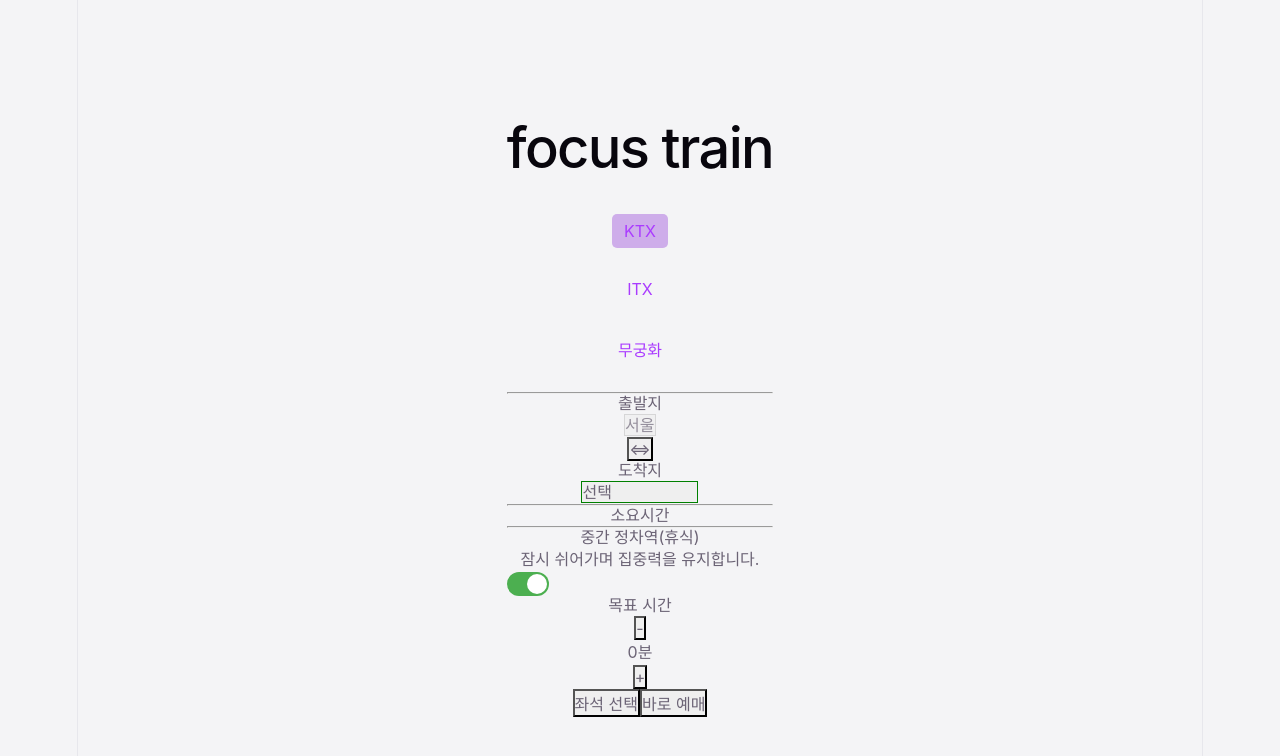
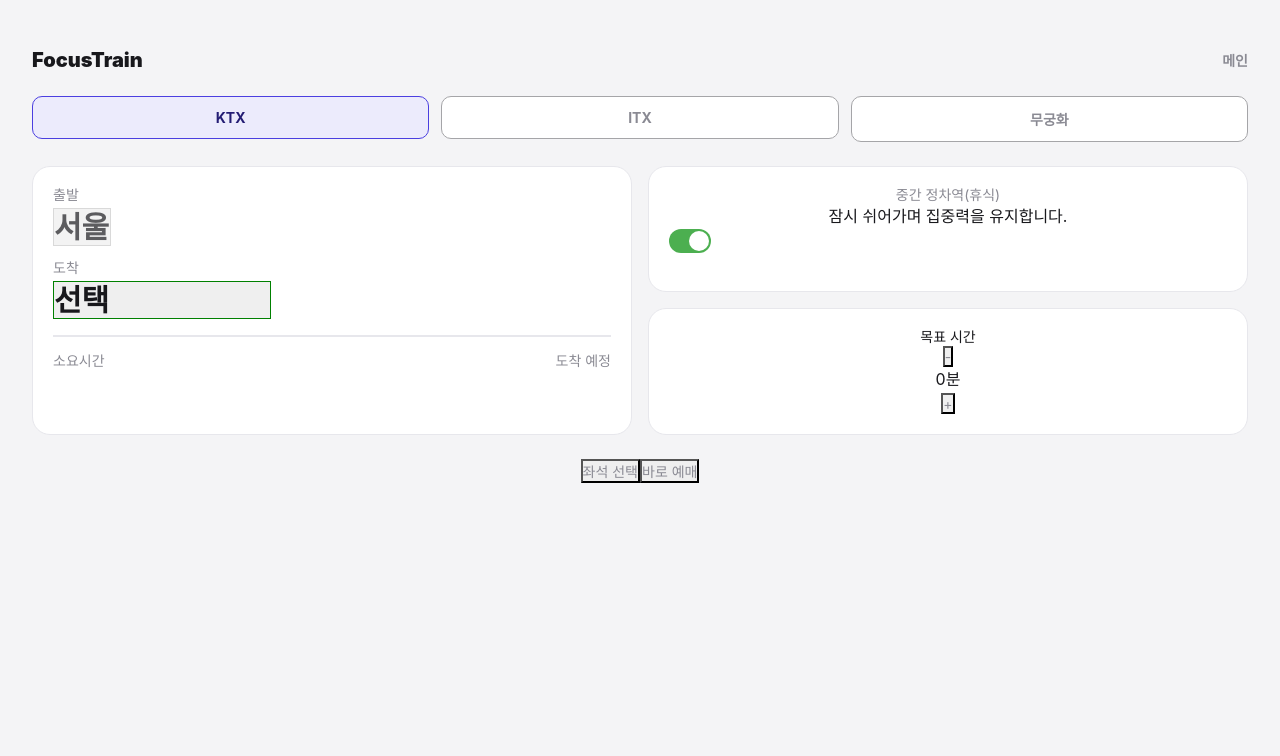
Before and after one commit to heeseung00/FocusTrain, a React (Vite) app: page / in a window 1280 px wide. Shown: the top 756 px of the page. Built offline with nearby package versions, Linux system fonts and the light colour scheme; a web font is replaced by a local one; what @ramonak/react-progress-bar would draw is missing.

Commit message:
css작업중

```diff
--- a/src/App.css
+++ b/src/App.css
@@ -1,197 +1,158 @@
-.counter {
-  font-size: 16px;
-  padding: 5px 10px;
-  border-radius: 5px;
-  color: var(--accent);
-  background: var(--accent-bg);
-  border: 2px solid transparent;
-  transition: border-color 0.3s;
+#wrapper {
+  width: 100%;
+  margin: 0 auto;
+  padding: 48px 32px 32px;
+  border-radius: var(--r-xl);
+  text-align: center;
+  min-height: 100svh;
+  display: flex;
+  flex-direction: column;
+  box-sizing: border-box;
+}
+
+.container {
+  display: flex;
+  align-items: center;
+  justify-content: space-between;
+  position: relative;
   margin-bottom: 24px;
+}
 
-  &:hover {
-    border-color: var(--accent-border);
-  }
+.title-text {
+  font-size: var(--fs-xl);
+  font-weight: var(--fw-bl);
+  color: var(--text-h);
+}
+
+.page {
+  font-weight: var(--fw-b);
+  color: var(--sub-text);
+}
+
+.content {
+  display: flex;
+  flex-direction: column;
+  gap: 24px;
+}
+/* ===== 기차 선택 =====*/
+.train-select {
+  display: flex;
+  flex-direction: column;
+}
+
+.train-select .title {
+  font-size: var(--fs-xs);
+  color: var(--sub-text);
+}
+
+.train-select ul {
+  display: flex;
+  justify-content: space-between;
+  gap: 12px;
+}
+
+.train-select li {
+  width: 100%;
+}
+
+.train-select button {
+  width: 100%;
+  flex: 1;
+  text-align: center;
+  padding: 12px 6px;
+  border-radius: var(--r-sm);
+  border: 1px solid var(--border);
+  background: var(--surface);
+  font-family: var(--mono);
+  font-weight: 700;
+  color: var(--sub-text);
+
   &:focus-visible {
     outline: 2px solid var(--accent);
     outline-offset: 2px;
   }
 }
 
-.hero {
-  position: relative;
-
-  .base,
-  .framework,
-  .vite {
-    inset-inline: 0;
-    margin: 0 auto;
-  }
-
-  .base {
-    width: 170px;
-    position: relative;
-    z-index: 0;
-  }
-
-  .framework,
-  .vite {
-    position: absolute;
-  }
-
-  .framework {
-    z-index: 1;
-    top: 34px;
-    height: 28px;
-    transform: perspective(2000px) rotateZ(300deg) rotateX(44deg) rotateY(39deg) scale(1.4);
-  }
-
-  .vite {
-    z-index: 0;
-    top: 107px;
-    height: 26px;
-    width: auto;
-    transform: perspective(2000px) rotateZ(300deg) rotateX(40deg) rotateY(39deg) scale(0.8);
-  }
-}
-
-#warpper {
-  display: flex;
-  flex-direction: column;
-  gap: 25px;
-  place-content: center;
-  place-items: center;
-  flex-grow: 1;
-
-  @media (max-width: 1024px) {
-    padding: 32px 20px 24px;
-    gap: 18px;
-  }
-}
-
-#next-steps {
-  display: flex;
-  border-top: 1px solid var(--border);
-  text-align: left;
-
-  & > div {
-    flex: 1 1 0;
-    padding: 32px;
-    @media (max-width: 1024px) {
-      padding: 24px 20px;
-    }
-  }
-
-  .icon {
-    margin-bottom: 16px;
-    width: 22px;
-    height: 22px;
-  }
-
-  @media (max-width: 1024px) {
-    flex-direction: column;
-    text-align: center;
-  }
-}
-
-#docs {
-  border-right: 1px solid var(--border);
-
-  @media (max-width: 1024px) {
-    border-right: none;
-    border-bottom: 1px solid var(--border);
-  }
-}
-
-#next-steps ul {
-  list-style: none;
-  padding: 0;
-  display: flex;
-  gap: 8px;
-  margin: 32px 0 0;
-
-  .logo {
-    height: 18px;
-  }
-
-  a {
-    color: var(--text-h);
-    font-size: 16px;
-    border-radius: 6px;
-    background: var(--social-bg);
-    display: flex;
-    padding: 6px 12px;
-    align-items: center;
-    gap: 8px;
-    text-decoration: none;
-    transition: box-shadow 0.3s;
-
-    &:hover {
-      box-shadow: var(--shadow);
-    }
-    .button-icon {
-      height: 18px;
-      width: 18px;
-    }
-  }
-
-  @media (max-width: 1024px) {
-    margin-top: 20px;
-    flex-wrap: wrap;
-    justify-content: center;
-
-    li {
-      flex: 1 1 calc(50% - 8px);
-    }
-
-    a {
-      width: 100%;
-      justify-content: center;
-      box-sizing: border-box;
-    }
-  }
-}
-
-#spacer {
-  height: 88px;
-  border-top: 1px solid var(--border);
-  @media (max-width: 1024px) {
-    height: 48px;
-  }
-}
-
-.ticks {
-  position: relative;
-  width: 100%;
-
-  &::before,
-  &::after {
-    content: "";
-    position: absolute;
-    top: -4.5px;
-    border: 5px solid transparent;
-  }
-
-  &::before {
-    left: 0;
-    border-left-color: var(--border);
-  }
-  &::after {
-    right: 0;
-    border-right-color: var(--border);
-  }
-}
-
+/* ===== 버튼 =====*/
 button {
+  color: var(--sub-text);
   cursor: pointer;
 }
 
 button[aria-checked="true"] {
-  background: rgb(206, 173, 234);
+  border-color: var(--accent);
+  background: var(--accent-tint);
+  color: var(--accent-deep);
 }
 
-button[aria-checked="false"] {
-  background: var(--social-bg);
+/* button[aria-checked="false"] {
+} */
+
+/* ===== 카드 선택 ===== */
+.card {
+  display: grid;
+  grid: repeat(2, 1fr) / repeat(2, 1fr);
+  gap: var(--s4);
 }
+
+.item {
+  padding: 20px;
+  background-color: var(--surface);
+  border: 1px solid var(--border-light);
+  border-radius: var(--r-lg);
+}
+
+.item-1 {
+  grid-column: 1;
+  grid-row: 1 / span 2;
+
+  display: flex;
+  flex-direction: column;
+  gap: 16px;
+}
+
+.item hr {
+  border: 1px solid var(--border-light);
+}
+
+/* ===== 여정 선택 =====*/
+.station {
+  display: flex;
+  justify-content: space-around;
+  align-items: flex-start;
+  gap: 14px;
+  flex-direction: column;
+}
+
+h4 {
+  color: var(--sub-text);
+  font-weight: var(--fw-r);
+}
+
+.station .title {
+  display: flex;
+  align-items: flex-start;
+  flex-direction: column;
+  gap: var(--s1);
+}
+
+.station select {
+  font-size: var(--fs-4xl);
+  font-weight: bold;
+}
+
+.time-info {
+  display: flex;
+  justify-content: space-between;
+}
+
+.time-info .info {
+  display: flex;
+  flex-direction: column;
+  gap: 4px;
+}
+
+/* ============================================ */
 
 /* 토글 버튼 */
 .toggle {
@@ -219,31 +180,3 @@
 .toggle--on .toggle__button {
   transform: translateX(18px);
 }
-
-/* 타이머 버튼 관리 */
-.TimerBtn {
-  border: 1px solid #333;
-  cursor: pointer;
-}
-
-.pomodoroMain {
-  width: 70%;
-}
-
-/* 타이머 프로그래스 바 */
-/* .progress-bar {
-  display: flex;
-} */
-
-/* 프로그래스 바 %와 기차 이미지 연결 */
-.progress-track {
-  position: relative;
-}
-
-.train {
-  position: absolute;
-  left: 0;
-  top: -20px;
-  transform: translateX(-50%);
-  z-index: 2;
-}
--- a/src/App.jsx
+++ b/src/App.jsx
@@ -25,14 +25,10 @@
 function AppRoutes() {
     const { train, selected, departure } = useTrip();
     return (
-        <>
-            {/* <Header /> */}
-            <section id="warpper">
+        <section id="wrapper">
             <Routes>
                 <Route path="/" element={<RoutePage />}></Route>
-                    <Route
-                        path="/seat"
-                        element={train && selected ? <SeatPage /> : <Navigate to="/" replace />}></Route>
+                <Route path="/seat" element={train && selected ? <SeatPage /> : <Navigate to="/" replace />}></Route>
                 <Route
                     path="/ticket"
                     element={train && selected && departure ? <TicketPage /> : <Navigate to="/" replace />}></Route>
@@ -45,7 +41,6 @@
                 {/* <Route path="*" element={<Navigate to="/" />} /> */}
             </Routes>
         </section>
-        </>
     );
 }
 
--- a/src/index.css
+++ b/src/index.css
@@ -5,13 +5,18 @@
 :root {
   /* 색상 */
   --bg: #f4f4f6;
+  --bg-gray: #f4f4f6;
   --surface: #fff;
-  --text: #6b6375;
-  --text-h: #08060d;
-  --border: #e7e7ec;
+
+  --text: #18181c;
+  --sub-text: #8a8a93;
+
+  --border: #a5a5a8;
+  --border-light: #e7e7ec;
   --code-bg: #f4f3ec;
 
-  --accent: #aa3bff;
+  --accent: #4b3fe0;
+  --accent-bg: #4b3fe0;
   --accent-deep: #241d74;
   --accent-tint: #ecebfc;
 
@@ -29,6 +34,22 @@
   /* --sans: system-ui, "Segoe UI", Roboto, sans-serif;
   --heading: system-ui, "Segoe UI", Roboto, sans-serif;
   */
+
+  /* 폰트 사이즈 */
+  --fs-xs: 12px;
+  --fs-sm: 14px;
+  --fs-md: 16px;
+  --fs-lg: 18px;
+  --fs-xl: 20px;
+  --fs-2xl: 24px;
+  --fs-3xl: 28px;
+  --fs-4xl: 30px;
+
+  /* 폰트 굵기 */
+  --fw-bl: 900;
+  --fw-b: 700;
+  --fw-m: 500;
+  --fw-r: 400;
 
   /* 간격 */
   --s1: 4px;
@@ -52,71 +73,16 @@
   margin: 0;
   background: var(--bg);
   color: var(--text);
+  font-size: var(--fs-sm);
   font-family: var(--font-pretendard);
   -webkit-font-smoothing: antialiased;
-
-  /* font: 18px/145% var(--font-pretendard);
-  letter-spacing: 0.18px;
-  color-scheme: light dark;
-
-  font-synthesis: none;
-  text-rendering: optimizeLegibility;
-  -webkit-font-smoothing: antialiased;
-  -moz-osx-font-smoothing: grayscale; */
 }
 
-#root {
-  width: 1126px;
-  max-width: 100%;
-  margin: 0 auto;
-  text-align: center;
-  border-inline: 1px solid var(--border);
-  min-height: 100svh;
-  display: flex;
-  flex-direction: column;
-  box-sizing: border-box;
-}
+/*
+- 모바일 (Mobile): 480px 이하 (소형 스마트폰은 375px~480px 구간 대응)
+- 태블릿 (Tablet): 481px ~ 1024px (세로 및 가로 방향 포함)
+- 데스크톱 (Desktop): 1025px 이상 (일반 PC 및 노트북)
+*/
 
-h1,
-h2 {
-  font-family: var(--heading);
-  font-weight: 500;
-  color: var(--text-h);
-}
-
-h1 {
-  font-size: 56px;
-  letter-spacing: -1.68px;
-  margin: 32px 0;
-  @media (max-width: 1024px) {
-    font-size: 36px;
-    margin: 20px 0;
-  }
-}
-h2 {
-  font-size: 24px;
-  line-height: 118%;
-  letter-spacing: -0.24px;
-  margin: 0 0 8px;
-  @media (max-width: 1024px) {
-    font-size: 20px;
-  }
-}
-p {
-  margin: 0;
-}
-
-code,
-.counter {
-  font-family: var(--mono);
-  display: inline-flex;
-  border-radius: 4px;
-  color: var(--text-h);
-}
-
-code {
-  font-size: 15px;
-  line-height: 135%;
-  padding: 4px 8px;
-  background: var(--code-bg);
-}
+/* #root {
+} */
--- a/src/pages/ResultPage.jsx
+++ b/src/pages/ResultPage.jsx
@@ -44,7 +44,6 @@
     };
 
     return (
-        <section id="center">
         <>
             <h1>도착 안내</h1>
 
@@ -63,7 +62,6 @@
                 새로운 여행 시작하기
             </button>
         </>
-        </section>
     );
 }
 
--- a/src/pages/RoutePage.jsx
+++ b/src/pages/RoutePage.jsx
@@ -115,15 +115,17 @@
     }, [travelTime]);
 
     return (
-        <section id="center">
+        <>
             <form onSubmit={(e) => e.preventDefault()}>
                 <>
-                    <div>
-                        <h1>focus train</h1>
+                    <div className="container">
+                        <h1 className="title-text">FocusTrain</h1>
+                        <div className="page">메인</div>
                     </div>
 
+                    <div className="content">
                         {/* 기차 종류 선택 */}
-                    <div>
+                        <div className="train-select">
                             <ul>
                                 <li>
                                     <button
@@ -158,19 +160,19 @@
                             </ul>
                         </div>
 
-                    <hr></hr>
-
+                        <ul className="card">
+                            <li className="item item-1">
                                 {/* 출발, 도착 선택 */}
-                    <div>
-                        <div>
-                            <h4>출발지</h4>
+                                <div className="station">
+                                    <div className="title">
+                                        <h4>출발</h4>
                                         <select value="departure" disabled>
                                             <option value="departure">{departure}</option>
                                         </select>
                                     </div>
-                        <button type="button">⇔</button>
-                        <div>
-                            <h4>도착지</h4>
+                                    {/* <button type="button">⇔</button> */}
+                                    <div className="title">
+                                        <h4>도착</h4>
                                         <select onChange={handleSelect} value={selected}>
                                             <option value="선택" disabled>
                                                 선택
@@ -186,23 +188,27 @@
                                     </div>
                                 </div>
 
-                    <hr></hr>
-
+                                <hr />
                                 {/* 소요시간에 따른 중간정차역 휴식 시간 지정*/}
                                 {/* 도착지까지 정보 표시 */}
-                    <div>
-                        <div>
+
+                                <div className="time-info">
+                                    <div className="info duration">
                                         <h4>소요시간</h4>
                                         {/* 선택된 역이 있으면 매핑된 시간값 바로 출력 */}
                                         <div>{selectedStation ? formatTime(travelTime) : ''}</div>
                                     </div>
+                                    <div className="info eta">
+                                        <h4>도착 예정</h4>
+                                        {/* 선택된 역이 있으면 매핑된 시간값 바로 출력 */}
+                                        <div>{selectedStation ? formatTime(travelTime) : ''}</div>
                                     </div>
-
-                    <hr></hr>
+                                </div>
+                            </li>
 
                             {/* 중간정차역 체크 */}
-                    <div>
-                        <div className="bg-mint-500">
+                            <li className="item">
+                                <div className="stop">
                                     <h4>중간 정차역(휴식)</h4>
                                     <div>
                                         <p>잠시 쉬어가며 집중력을 유지합니다.</p>
@@ -223,12 +229,19 @@
                                         )}
                                     </div>
                                 </div>
-                    </div>
+                            </li>
 
+                            <li className="item">
                                 {/* 시간 조정 */}
                                 <div>
-                        <TimeControl focusTime={focusTime} setFocusTime={setFocusTime} travelTime={travelTime} />
+                                    <TimeControl
+                                        focusTime={focusTime}
+                                        setFocusTime={setFocusTime}
+                                        travelTime={travelTime}
+                                    />
                                 </div>
+                            </li>
+                        </ul>
 
                         {/* 다음 페이지 이동 */}
                         <div>
@@ -240,9 +253,10 @@
                                 바로 예매
                             </button>
                         </div>
+                    </div>
                 </>
             </form>
-        </section>
+        </>
     );
 }
 
--- a/src/pages/TicketPage.jsx
+++ b/src/pages/TicketPage.jsx
@@ -84,7 +84,7 @@
     const trainLabel = trainLabelS[train];
 
     return (
-        <section id="center">
+        <>
             <h1>기차표 뽑기</h1>
 
             <div className="ticket-page">
@@ -138,7 +138,7 @@
                     </aside>
                 </div>
             </div>
-        </section>
+        </>
     );
 }
 
--- a/src/styles/TicketPage.css
+++ b/src/styles/TicketPage.css
@@ -108,7 +108,7 @@
     align-items: center;
 }
 
-.title {
+.ticket-title .title {
     /* font-family: "Cinzel", serif; */
     font-size: 2.4rem;
     line-height: 1;
```
Lines whose indentation alone changed are shown as unchanged.
